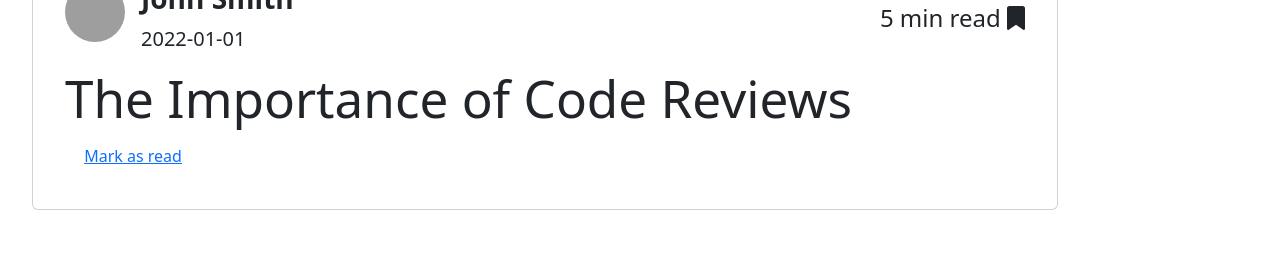
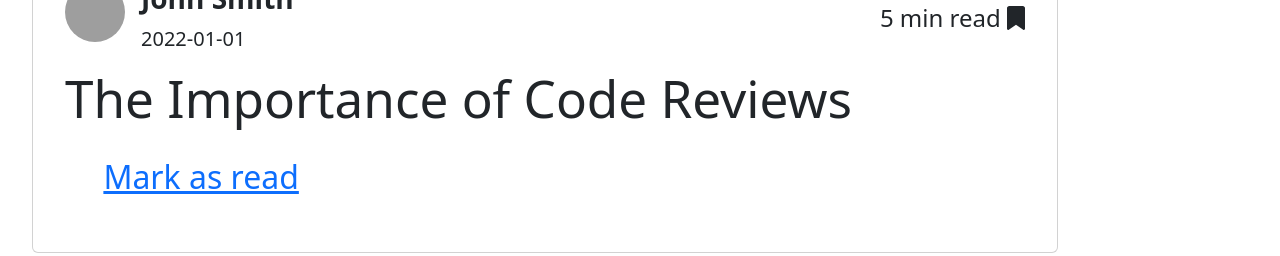
Before and after one commit to Kamanashis-Biswas/Knowledge-Cafe, a React (Vite) app: page / in a window 1280 px wide. Shown: the part 960-1216 px from the top of the page. Built offline with nearby package versions, Linux system fonts and the light colour scheme; grey boxes are pictures that could not be loaded.

Commit message:
Mark as read button edit

```diff
--- a/src/components/SingleCard/SingleCard.jsx
+++ b/src/components/SingleCard/SingleCard.jsx
@@ -48,7 +48,7 @@ const SingleCard = ({ blog, states }) => {
             onClick={() => {
               states.setTime(states.time + +blog.read_time);
             }}
-            className="bg-white text-primary border-0"
+            className="bg-white text-primary fs-2 border-0"
           >
             <u>Mark as read</u>
           </button>
```
